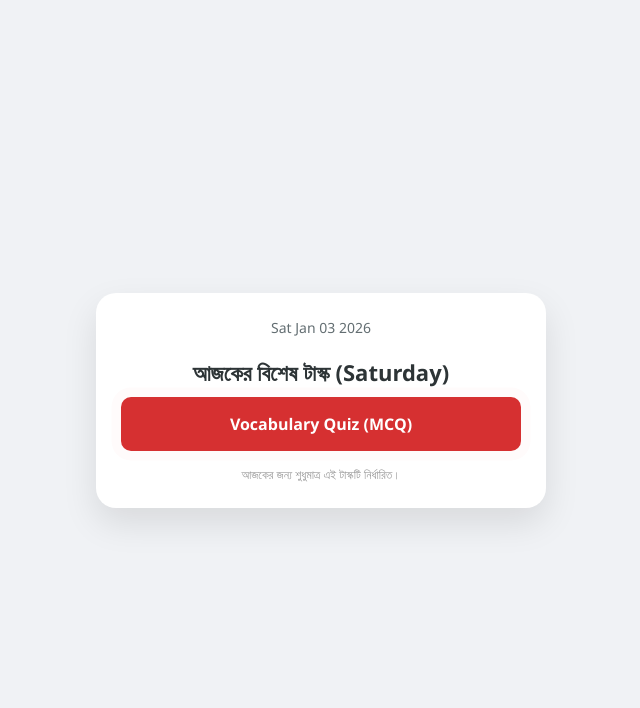
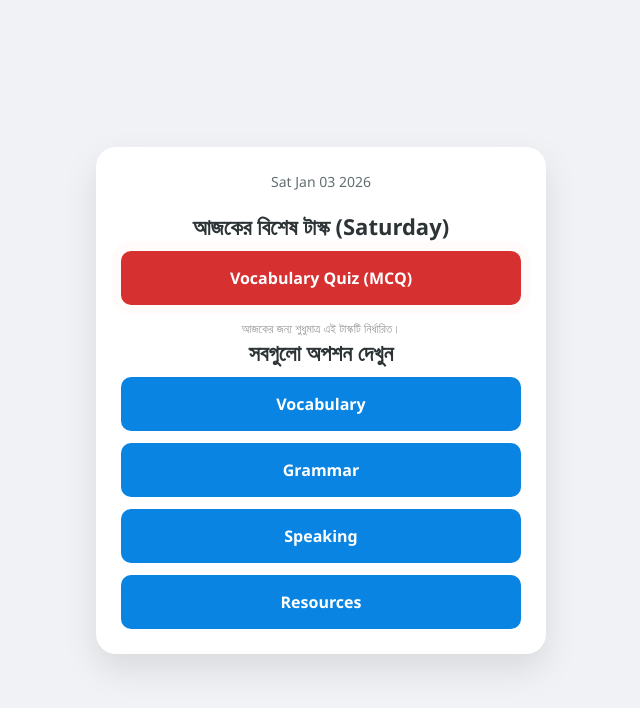
Before and after one commit to zetx2024/epttool, a plain HTML site: page index.html in a window 1280 px wide. Shown: the whole page, without its empty margins (319-959 px from the left). Drawn offline with Linux system fonts and the light colour scheme.

Commit message:
Update index.html

```diff
--- a/index.html
+++ b/index.html
@@ -40,6 +40,14 @@
     <div id="date-display"></div>
     <div id="content-area">
         </div>
+
+    <h2>সবগুলো অপশন দেখুন</h2>
+                <div class="btn-container">
+                    <a href="vocab.html" class="link-btn">Vocabulary</a>
+                    <a href="grammar.html" class="link-btn">Grammar</a>
+                    <a href="speaking.html" class="link-btn">Speaking</a>
+                    <a href="motivation.html" class="link-btn">Resources</a>
+                </div>
 </div>
 
 <script>
```
